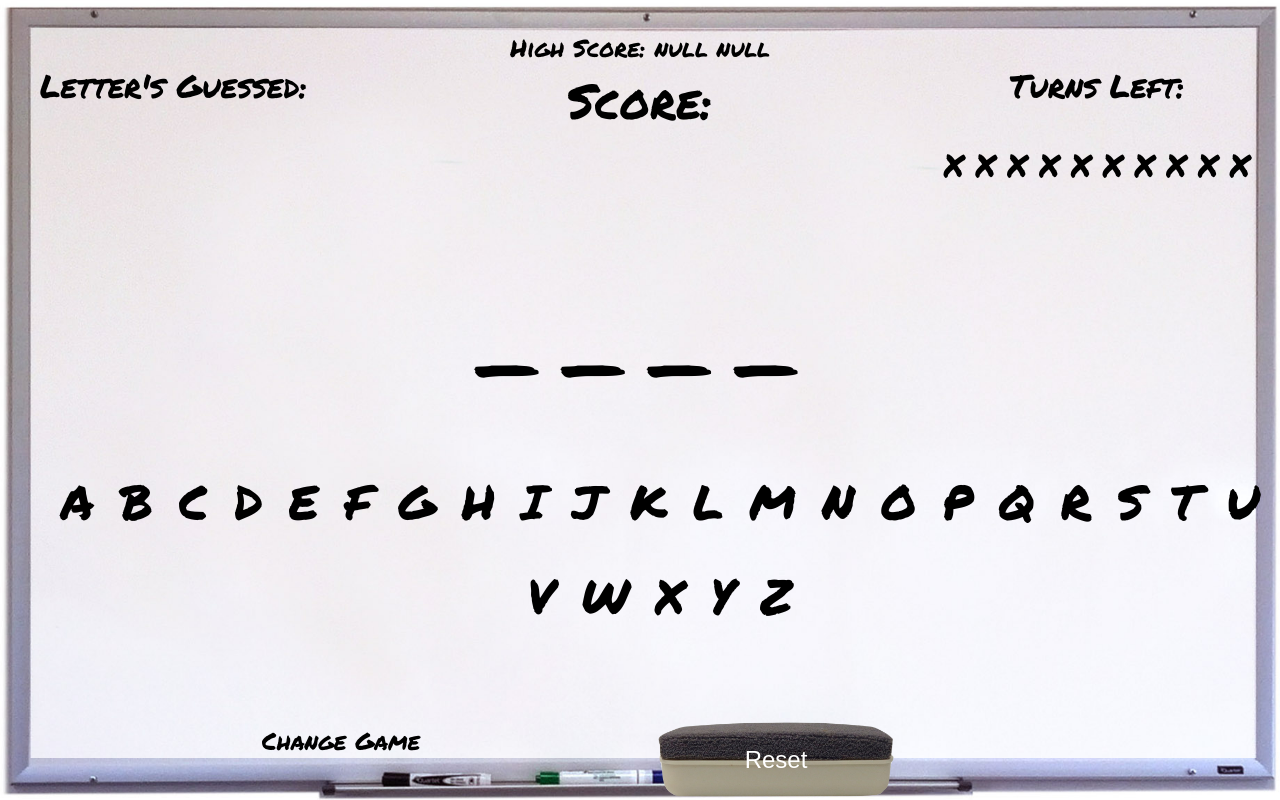
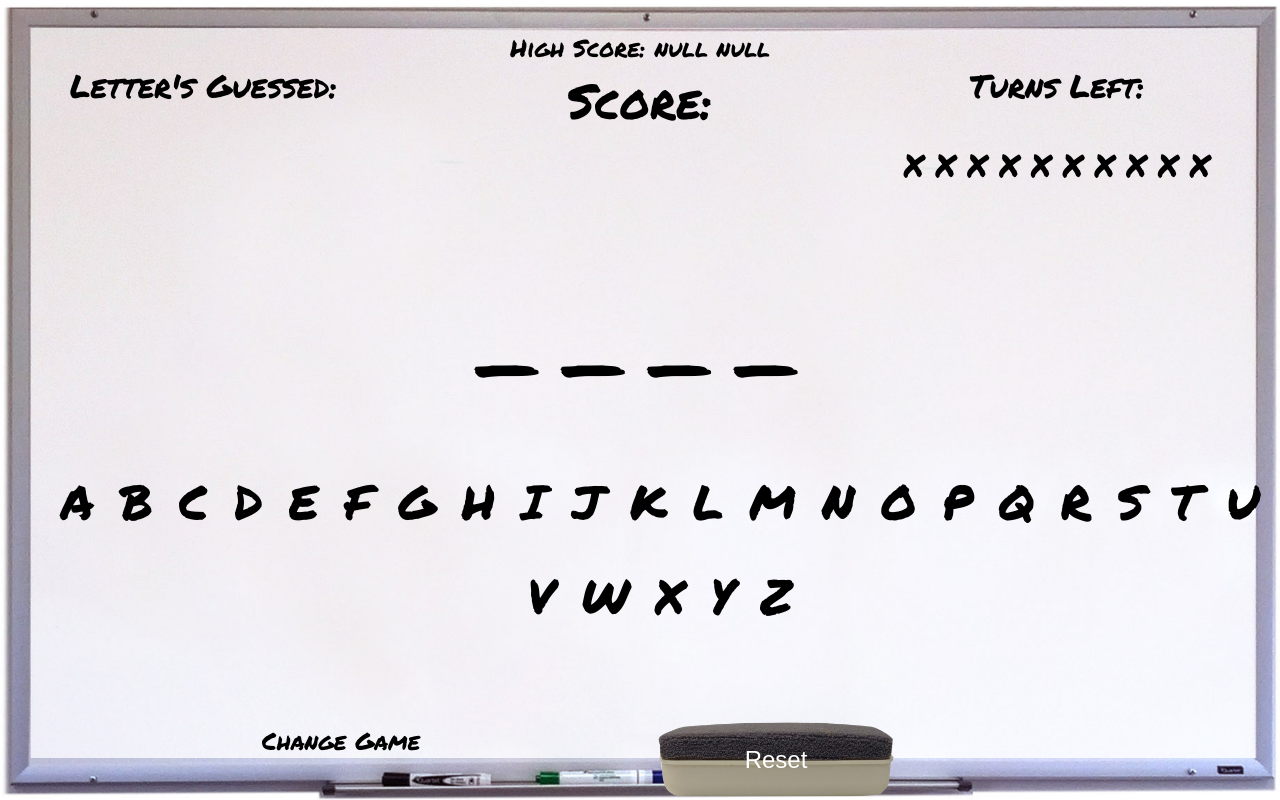
Before and after one commit to TrystanSykes/Whiteboard, a plain HTML site: page index.html in a window 1280 px wide. Drawn offline with Linux system fonts and the light colour scheme.

Commit message:
fixed box overflow on large screens

```diff
--- a/stylehm.css
+++ b/stylehm.css
@@ -45,7 +45,7 @@
   color: black;
   text-align: left;
   width: 35%;
-  padding-left: 40px;
+  margin-left: 40px;
 }
 
 .turns {
@@ -57,6 +57,7 @@
   font-size: 2em;
   color: black;
   text-align: center;
+  margin-right: 40px;
 
 }
 
```
